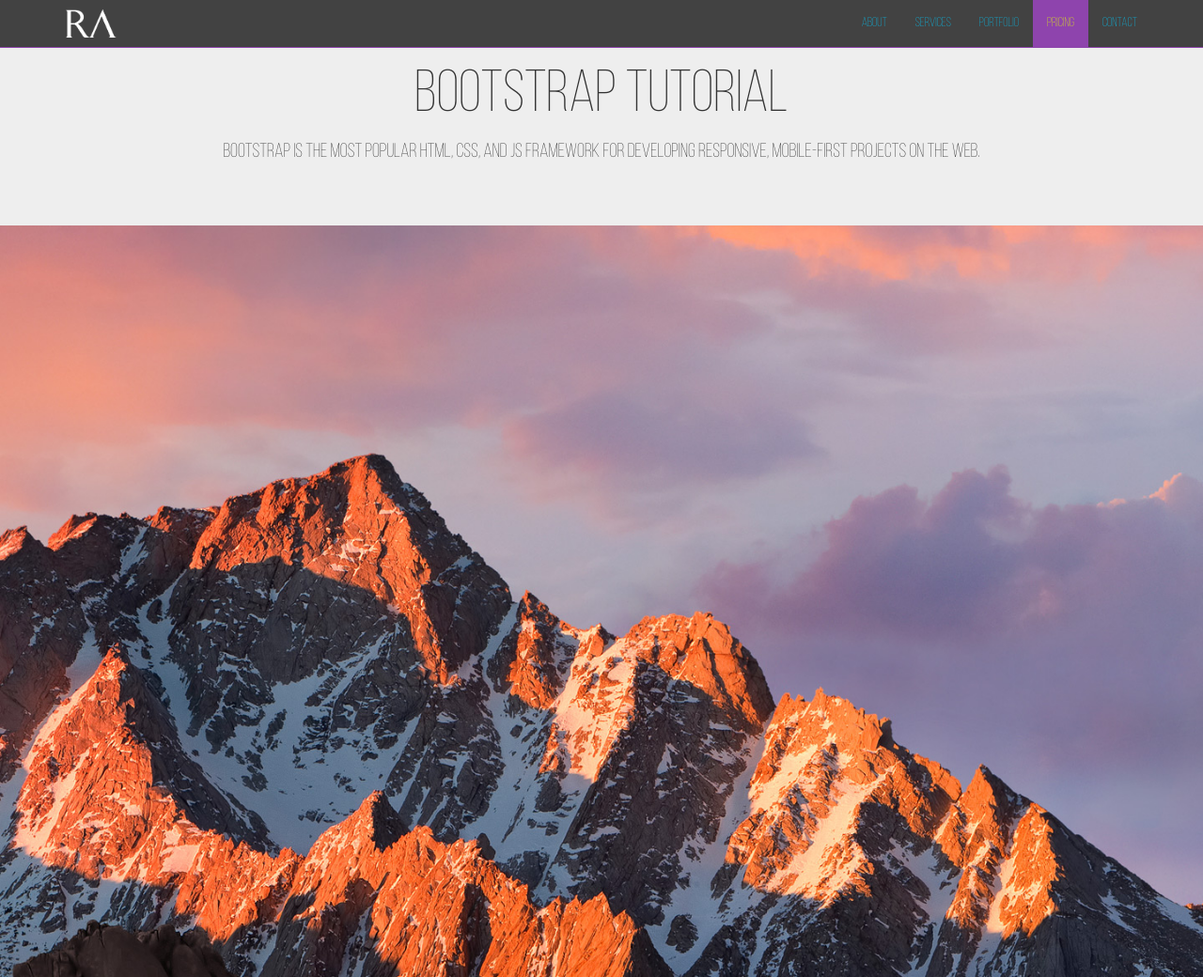
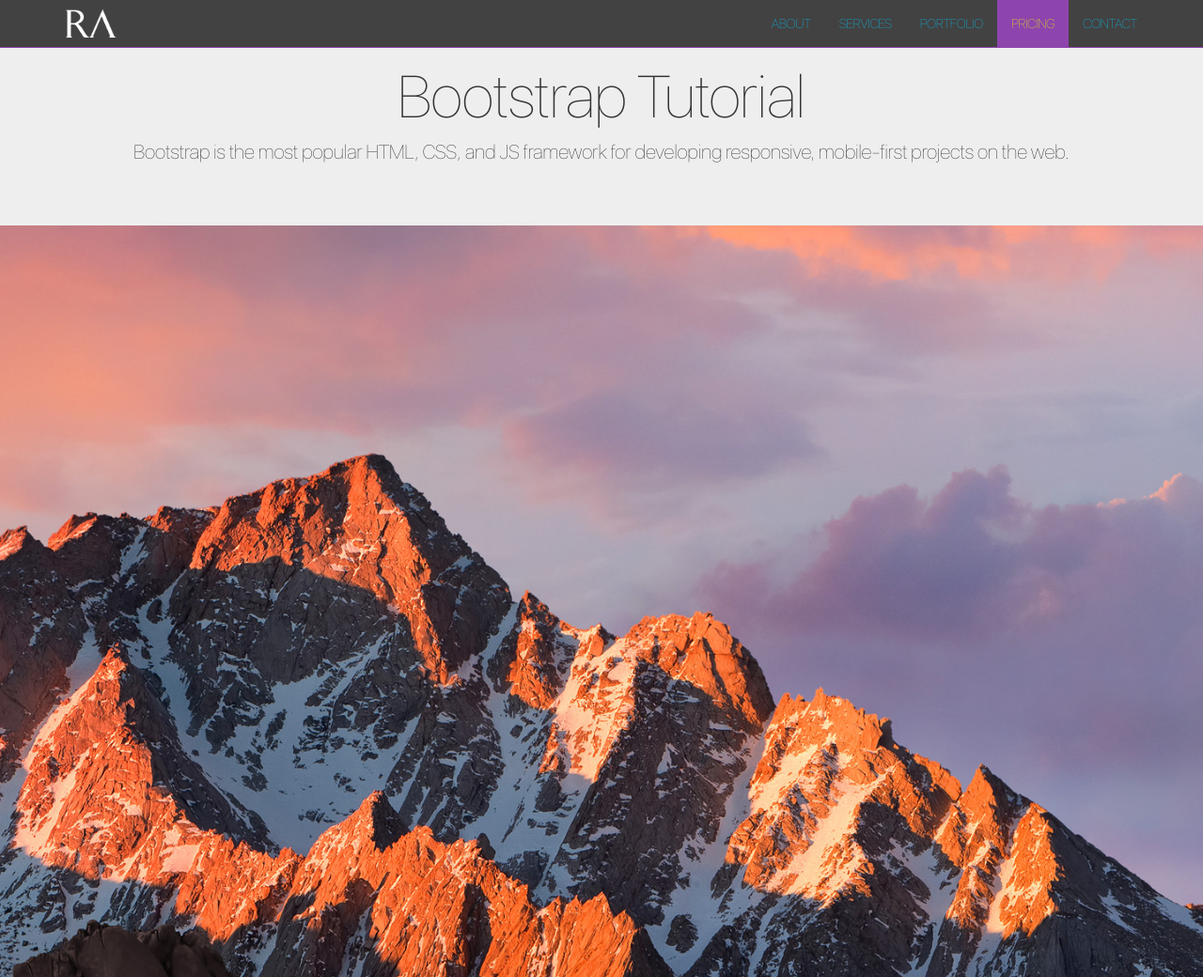
Before and after one commit to mvoce/dev-voce.github.io, a plain HTML site: page index.html in a window 1280 px wide. Shown: the top 1040 px of the page at 94% size. Drawn offline with nearby package versions, Linux system fonts and the light colour scheme.

Commit message:
Update main.css

```diff
--- a/css/main.css
+++ b/css/main.css
@@ -138,14 +138,16 @@ body, html {
 }
 
 @font-face{
-
-    /*font-family: "sanfran";
-    src: url("/fonts/SF-UI-Display-Ultralight.otf");*/
+    font-family: "sanfran";
+    src: url("/fonts/SF-UI-Display-Ultralight.otf");
+}
+@font-face{
     font-family:"bebas";
     src: url("/fonts/bebasneue-light.otf");
 }
+
   body {
-      font-family: 'bebas', sans-serif;
+      font-family: 'sanfran', sans-serif;
       font-weight: 300;
   }
 
```
